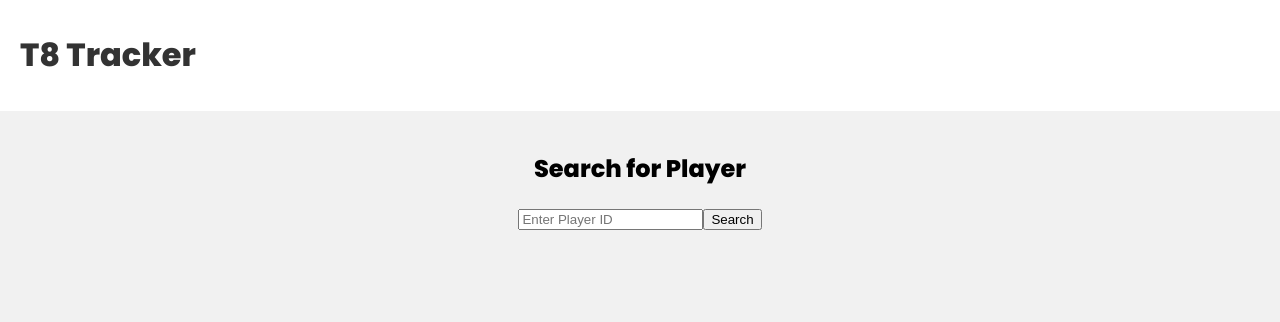
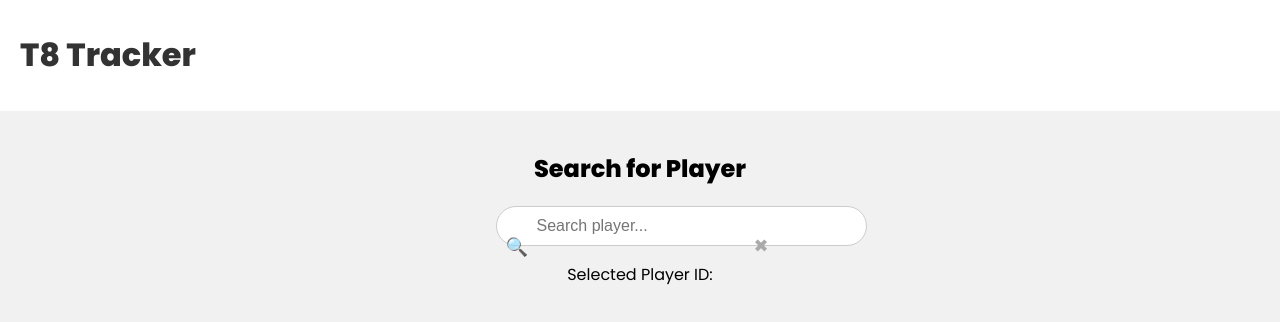
Before and after one commit to tli533/tktracker, a React (Create React App) app in the folder frontend/: page / in a window 1280 px wide. Shown: the top 322 px of the page. Built offline with nearby package versions, Linux system fonts and the light colour scheme; what chartjs-plugin-datalabels, ldrs would draw is missing.

Commit message:
Search function update
Can get name and player ID suggestions but cannot use just only name. Needs player ID to work

```diff
--- a/frontend/src/index.css
+++ b/frontend/src/index.css
@@ -188,6 +188,64 @@ header a {
   opacity: 0.5;
 }
 
+.search-container {
+  display: flex;
+  justify-content: center;
+  margin-top: 20px;
+}
+
+.search-input-wrapper {
+  position: relative;
+  width: 100%;
+  max-width: 500px;
+}
+
+.search-input-wrapper input {
+  width: 100%;
+  padding: 10px 40px;
+  border: 1px solid #ccc;
+  border-radius: 25px;
+  font-size: 16px;
+  outline: none;
+}
+
+.search-input-wrapper .search-icon {
+  position: absolute;
+  left: 10px;
+  top: 50%;
+  transform: translateY(-50%);
+  font-size: 18px;
+  color: #aaa;
+}
+
+.search-input-wrapper .clear-button {
+  position: absolute;
+  right: 10px;
+  top: 50%;
+  transform: translateY(-50%);
+  background: none;
+  border: none;
+  color: #aaa;
+  font-size: 18px;
+  cursor: pointer;
+}
+
+datalist {
+  position: absolute;
+  width: 100%;
+  background: white;
+  border: 1px solid #ccc;
+  border-radius: 4px;
+  overflow-y: auto;
+  max-height: 200px;
+}
+
+datalist option {
+  padding: 5px;
+  cursor: pointer;
+}
+
+
 /* Small screens: stack charts in a single column */
 @media (max-width: 600px) {
   .chart-container {
--- a/frontend/src/pages/Home.js
+++ b/frontend/src/pages/Home.js
@@ -42,17 +42,65 @@ const SearchPlayer = () => {
   const [searchHistory, setSearchHistory] = useState([]);
   const [highestRatedChar, setHighestRatedChar] = useState(null);
 
-  // On component mount, check localStorage for previous search
+  const [suggestions, setSuggestions] = useState([]); // State for player suggestions
+
+  // On component mount, load previous searches
   useEffect(() => {
     const history = JSON.parse(localStorage.getItem("searchHistory")) || [];
     setSearchHistory(history);
   }, []);
 
+  // Fetch suggestions dynamically
+  const handleInputChange = async (e) => {
+    const query = e.target.value;
+    setPlayerId(query);
+
+    if (query.length > 1) {
+      try {
+        const response = await fetch(
+          `http://localhost:4000/api/players/suggestions?q=${query}`
+        );
+        if (!response.ok) throw new Error("Failed to fetch suggestions");
+
+        const data = await response.json();
+
+        // Log the data to inspect the structure
+        console.log("Suggestions Data:", data);
+
+        const suggestionsData = data.players; // Extract the players array
+
+        if (Array.isArray(suggestionsData)) {
+          setSuggestions(suggestionsData); // Set only if data is an array
+        } else {
+          console.error("Suggestions data is not an array");
+          setSuggestions([]); // Fallback to an empty array
+        }
+      } catch (err) {
+        console.error("Suggestions Error:", err);
+        setSuggestions([]); // Clear suggestions on error
+      }
+    } else {
+      setSuggestions([]); // Clear suggestions if input is short
+    }
+  };
+
+  const handlePlayerSelect = (e) => {
+    const selectedName = e.target.value; // The player name selected
+    const selectedPlayer = suggestions.find(
+      (player) => player.name === selectedName
+    );
+
+    if (selectedPlayer) {
+      setPlayerId(selectedPlayer.id); // Set the player ID to state
+    }
+  };
+
+  // Handle search on form submission
   const handleSearch = async (e) => {
     e.preventDefault();
     setError(null);
     setMatchHistory(null);
-    setHighestRatedChar(null); // Reset the highest rated character
+    setHighestRatedChar(null);
 
     if (!playerId) {
       setError("Please enter a player ID.");
@@ -62,31 +110,38 @@ const SearchPlayer = () => {
     try {
       setLoading(true);
 
-      // Your existing fetches
+      // Fetch player data
       const playerResponse = await fetch(
         `http://localhost:4000/api/player/${playerId}`
       );
       if (!playerResponse.ok) throw new Error("Failed to fetch player data");
       const playerData = await playerResponse.json();
 
+      // Fetch matchup data
       const matchupResponse = await fetch(
         `http://localhost:4000/api/player/${playerId}/matchups`
       );
       if (!matchupResponse.ok) throw new Error("Failed to fetch matchup data");
       const matchupData = await matchupResponse.json();
 
-      // Add the new fetch for highest rated character
+      // Fetch highest-rated character
       const ratingResponse = await fetch(
         `http://localhost:4000/api/player/${playerId}/highest-rating`
       );
       if (!ratingResponse.ok) throw new Error("Failed to fetch rating data");
       const ratingData = await ratingResponse.json();
 
+      // Update states
       setMatchHistory({
         ...playerData,
         matchups: matchupData,
       });
       setHighestRatedChar(ratingData.highestRatedCharacter);
+
+      // Update search history and localStorage
+      const updatedHistory = [...searchHistory, playerId];
+      localStorage.setItem("searchHistory", JSON.stringify(updatedHistory));
+      setSearchHistory(updatedHistory);
     } catch (err) {
       console.error("Search Error:", err);
       setError(err.message);
@@ -329,21 +384,42 @@ const SearchPlayer = () => {
   return (
     <div className="search-player">
       <h2>Search for Player</h2>
+      <div className="search-container">
         <form onSubmit={handleSearch}>
+          <div className="search-input-wrapper">
+            <span className="search-icon">🔍</span>
             <input
               type="text"
-          placeholder="Enter Player ID"
+              placeholder="Search player..."
               value={playerId}
-          onChange={(e) => setPlayerId(e.target.value)}
-          list="player-history"
+              onChange={handleInputChange}
+              onInput={handlePlayerSelect}
+              list="player-suggestions"
             />
-        <datalist id="player-history">
-          {searchHistory.map((id, index) => (
-            <option key={index} value={id} />
-          ))}
+            <button
+              type="button"
+              className="clear-button"
+              onClick={() => setPlayerId("")}
+            >
+              ✖
+            </button>
+
+            {/* Datalist for player suggestions */}
+            <datalist id="player-suggestions">
+              {Array.isArray(suggestions) && suggestions.length > 0
+                ? suggestions.map((player, index) => (
+                    <option
+                      key={index}
+                      value={player.name}
+                      data-id={player.id}
+                    />
+                  ))
+                : null}
             </datalist>
-        <button type="submit">Search</button>
+            <p>Selected Player ID: {playerId}</p>
+          </div>
         </form>
+      </div>
 
       {error && <p style={{ color: "red" }}>{error}</p>}
       {loading ? (
```
Also changed, not shown: 1 other file (tests, documents, lock files or other folders). Lines whose indentation alone changed are shown as unchanged.
